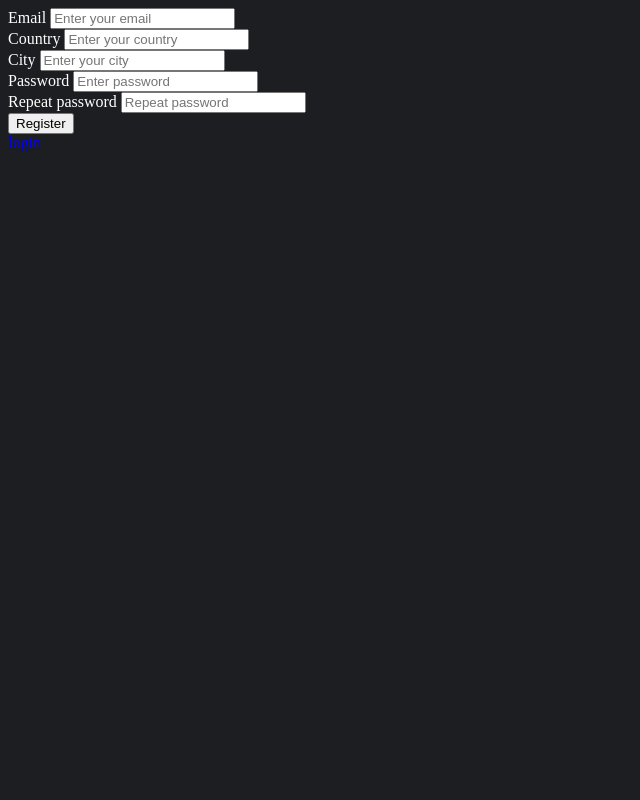
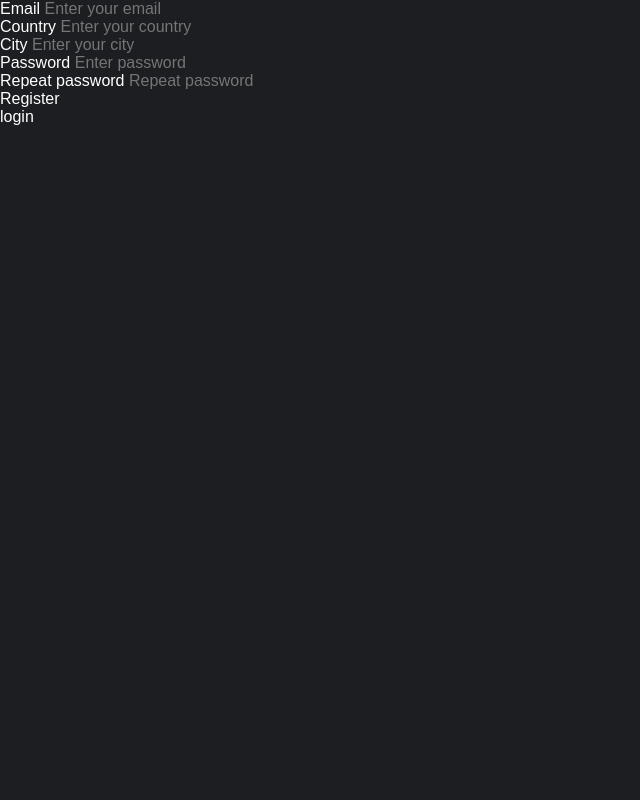
Before and after one commit to john74/homepage, a Django app: page /register/ in a window 1280 px wide. Shown: the whole page, without its empty margins (0-640 px from the left). Run offline with Django 4.2, Linux system fonts and the light colour scheme; parts of the project's set-up code (start-up, migrations or seed data) failed here and were passed over.

Commit message:
add global reset and initialization styles

```diff
--- a/base/static/main.css
+++ b/base/static/main.css
@@ -1,8 +1,34 @@
+/* =================== GLOBAL =================== */
+* {
+    position:relative;
+    padding:0;
+    margin:0;
+    list-style:none;
+    text-decoration:none;
+    background-repeat:no-repeat;
+    background-position:center;
+    text-align:left;
+    box-sizing:border-box;
+    color:inherit;
+    max-width:100%;
+}
+html,body {
+height:100%;
+font-size:1rem;
+font-weight:lighter;
+font-family:sans-serif;
+}
+
+input {
+    all: unset;
+}
+
 body {
     background-color: #1D1E22;
     color: #fff;
 }
 
+/* =================== HOME PAGE =================== */
 #bookmarks {
     display: flex;
     flex-wrap: wrap;
@@ -31,3 +57,6 @@ body {
     min-height: 180px;
     max-height: 180px;
 }
+
+
+/* ============== LOGIN PAGE ============== */
```
